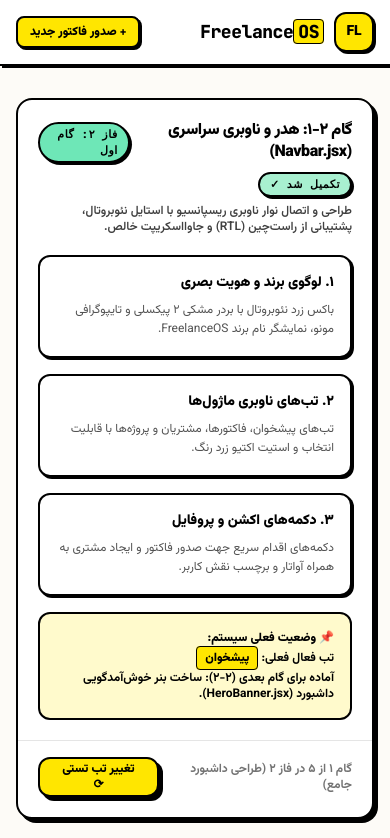
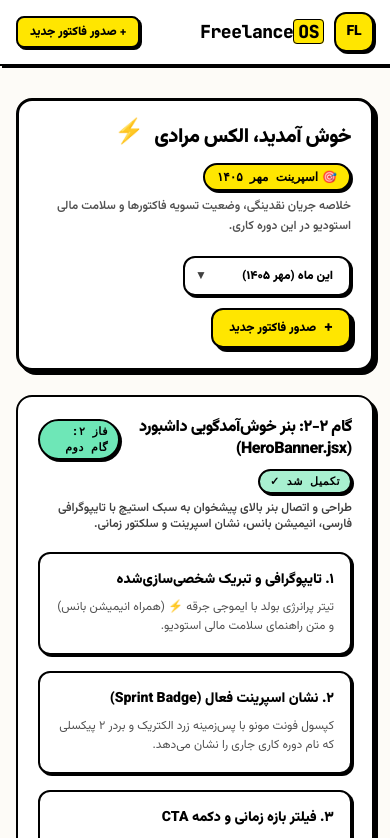
Before and after one commit to ribwar12/freelance-os, a React (Vite) app: page / in a window 390 px wide. Shown: the top 838 px of the page. Built offline with nearby package versions, Linux system fonts and the light colour scheme; the HTML template or start-up script is replaced by a standard one.

Commit message:
feat: complete step 2.2 with HeroBanner component and tutorial doc

```diff
--- a/src/App.jsx
+++ b/src/App.jsx
@@ -1,11 +1,13 @@
 import React, { useState } from 'react';
 import { Navbar } from './components/layout/Navbar';
+import { HeroBanner } from './components/dashboard/HeroBanner';
 import { Button } from './components/ui/Button';
 import { Card, CardHeader, CardTitle, CardDescription, CardContent, CardFooter } from './components/ui/Card';
 import { Badge } from './components/ui/Badge';
 
 export default function App() {
   const [activeTab, setActiveTab] = useState('dashboard');
+  const [period, setPeriod] = useState('current_month');
   const [actionNotice, setActionNotice] = useState('');
 
   const handleTabChange = (tabId) => {
@@ -24,21 +26,31 @@
     return map[id] || id;
   };
 
+  const getPeriodLabel = (val) => {
+    const map = {
+      current_month: 'این ماه (مهر ۱۴۰۵)',
+      last_month: 'ماه قبل (شهریور ۱۴۰۵)',
+      quarter: 'فصل جاری (پاییز ۱۴۰۵)',
+      year: 'سال مالی ۱۴۰۵',
+    };
+    return map[val] || val;
+  };
+
   return (
     <div className="min-h-screen bg-canvas font-sans" dir="rtl">
       {/* کامپوننت نوبار سراسری (گام ۲-۱) */}
       <Navbar
         activeTab={activeTab}
         onTabChange={handleTabChange}
-        onNewInvoice={() => setActionNotice('کلیک روی «صدور فاکتور جدید» (پیاده‌سازی در فاز ۴)')}
-        onNewClient={() => setActionNotice('کلیک روی «مشتری جدید» (پیاده‌سازی در فاز ۵)')}
+        onNewInvoice={() => setActionNotice('کلیک روی «صدور فاکتور جدید» از نوبار (فاز ۴)')}
+        onNewClient={() => setActionNotice('کلیک روی «مشتری جدید» از نوبار (فاز ۵)')}
       />
 
       <main className="max-w-7xl mx-auto px-4 md:px-6 py-8 space-y-6">
         {/* اعلان اکشن تعاملی */}
         {actionNotice && (
           <div className="rounded-xl border-2 border-black bg-retro-mint p-3 text-xs md:text-sm font-black text-black shadow-retro-sm flex items-center justify-between">
-            <span>⚡ رویداد تعاملی دریافتی از نوبار: {actionNotice}</span>
+            <span>⚡ رویداد دریافتی: {actionNotice}</span>
             <button
               onClick={() => setActionNotice('')}
               className="text-black font-bold hover:underline px-2 cursor-pointer"
@@ -48,59 +60,80 @@
           </div>
         )}
 
-        {/* کارت معرفی گام ۲-۱ */}
+        {/* کامپوننت بنر خوش‌آمدگویی و تولبار کنترل (گام ۲-۲) */}
+        <HeroBanner
+          userName="الکس مرادی"
+          sprintLabel="اسپرینت مهر ۱۴۰۵"
+          selectedPeriod={period}
+          onPeriodChange={(newPeriod) => {
+            setPeriod(newPeriod);
+            setActionNotice(`بازه زمانی گزارشات به «${getPeriodLabel(newPeriod)}» تغییر یافت.`);
+          }}
+          onNewInvoice={() => {
+            setActionNotice('کلیک روی «صدور فاکتور جدید» از بنر هیرو داشبورد!');
+          }}
+        />
+
+        {/* کارت معرفی و گزارش گام ۲-۲ */}
         <Card variant="default">
           <CardHeader>
             <div className="flex items-center justify-between flex-wrap gap-2">
               <div className="flex items-center gap-2">
-                <CardTitle>گام ۲-۱: هدر و ناوبری سراسری (Navbar.jsx)</CardTitle>
-                <Badge variant="live">فاز ۲: گام اول</Badge>
+                <CardTitle>گام ۲-۲: بنر خوش‌آمدگویی داشبورد (HeroBanner.jsx)</CardTitle>
+                <Badge variant="live">فاز ۲: گام دوم</Badge>
               </div>
               <Badge variant="paid">تکمیل شد ✓</Badge>
             </div>
             <CardDescription>
-              طراحی و اتصال نوار ناوبری ریسپانسیو با استایل نئوبروتال، پشتیبانی از راست‌چین (RTL) و جاوااسکریپت خالص.
+              طراحی و اتصال بنر بالای پیشخوان به سبک استیچ با تایپوگرافی فارسی، انیمیشن بانس، نشان اسپرینت و سلکتور زمانی.
             </CardDescription>
           </CardHeader>
 
           <CardContent className="space-y-4">
             <div className="grid grid-cols-1 md:grid-cols-3 gap-4">
               <div className="p-4 rounded-xl border-2 border-black bg-white shadow-retro-sm space-y-2">
-                <h4 className="font-black text-sm text-black">۱. لوگوی برند و هویت بصری</h4>
+                <h4 className="font-black text-sm text-black">۱. تایپوگرافی و تبریک شخصی‌سازی‌شده</h4>
                 <p className="text-xs text-neutral-600 leading-relaxed">
-                  باکس زرد نئوبروتال با بردر مشکی ۲ پیکسلی و تایپوگرافی مونو، نمایشگر نام برند FreelanceOS.
+                  تیتر پرانرژی بولد با ایموجی جرقه ⚡ (همراه انیمیشن بانس) و متن راهنمای سلامت مالی استودیو.
                 </p>
               </div>
               <div className="p-4 rounded-xl border-2 border-black bg-white shadow-retro-sm space-y-2">
-                <h4 className="font-black text-sm text-black">۲. تب‌های ناوبری ماژول‌ها</h4>
+                <h4 className="font-black text-sm text-black">۲. نشان اسپرینت فعال (Sprint Badge)</h4>
                 <p className="text-xs text-neutral-600 leading-relaxed">
-                  تب‌های پیشخوان، فاکتورها، مشتریان و پروژه‌ها با قابلیت انتخاب و استیت اکتیو زرد رنگ.
+                  کپسول فونت مونو با پس‌زمینه زرد الکتریک و بردر ۲ پیکسلی که نام دوره کاری جاری را نشان می‌دهد.
                 </p>
               </div>
               <div className="p-4 rounded-xl border-2 border-black bg-white shadow-retro-sm space-y-2">
-                <h4 className="font-black text-sm text-black">۳. دکمه‌های اکشن و پروفایل</h4>
+                <h4 className="font-black text-sm text-black">۳. فیلتر بازه زمانی و دکمه CTA</h4>
                 <p className="text-xs text-neutral-600 leading-relaxed">
-                  دکمه‌های اقدام سریع جهت صدور فاکتور و ایجاد مشتری به همراه آواتار و برچسب نقش کاربر.
+                  منوی دراپ‌داون استایل نئوبروتال برای سوئیچ دوره‌های مالی به همراه دکمه برجسته صدور فاکتور جدید.
                 </p>
               </div>
             </div>
 
-            <div className="rounded-xl border-2 border-black bg-retro-yellow/20 p-4 text-xs font-bold text-black space-y-1">
-              <p className="font-black">📌 وضعیت فعلی سیستم:</p>
-              <p>تب فعال فعلی: <span className="bg-retro-yellow px-2 py-0.5 rounded border border-black font-black">{getTabName(activeTab)}</span></p>
-              <p>آماده برای گام بعدی (۲-۲): ساخت بنر خوش‌آمدگویی داشبورد (HeroBanner.jsx).</p>
+            <div className="rounded-xl border-2 border-black bg-retro-mint/30 p-4 text-xs font-bold text-black space-y-1">
+              <p className="font-black">📌 مقادیر کنونی استیت (Live State):</p>
+              <p>• دوره مالی انتخاب‌شده: <span className="bg-white px-2 py-0.5 rounded border border-black font-black">{getPeriodLabel(period)}</span></p>
+              <p>• تب فعال در نوبار: <span className="bg-white px-2 py-0.5 rounded border border-black font-black">{getTabName(activeTab)}</span></p>
+              <p>• گام بعدی (۲-۳): ساخت ۴ کارت شاخص کلیدی عملکرد (KPI Metric Cards) با رنگ‌های ۴گانه رترو.</p>
             </div>
           </CardContent>
 
           <CardFooter className="justify-between border-t border-neutral-200 pt-4">
             <span className="text-xs font-bold text-neutral-500">
-              گام ۱ از ۵ در فاز ۲ (طراحی داشبورد جامع)
+              پیشرفت فاز ۲: گام ۲ از ۵ تکمیل شد
             </span>
             <Button
-              variant="default"
-              onClick={() => handleTabChange(activeTab === 'dashboard' ? 'invoices' : 'dashboard')}
+              variant="outline"
+              size="sm"
+              onClick={() => {
+                const periods = ['current_month', 'last_month', 'quarter', 'year'];
+                const next = periods[(periods.indexOf(period) + 1) % periods.length];
+                setPeriod(next);
+                setActionNotice(`بازه زمانی به صورت تستی به «${getPeriodLabel(next)}» تغییر یافت.`);
+              }}
             >
-              تغییر تب تستی ⟳
+              تغییر دوره به عنوان تست ⟳
             </Button>
           </CardFooter>
         </Card>
--- /dev/null
+++ b/src/components/dashboard/HeroBanner.jsx
@@ -0,0 +1,66 @@
+import React from 'react';
+import { Button } from '../ui/Button';
+
+export function HeroBanner({
+  userName = 'الکس مرادی',
+  sprintLabel = 'اسپرینت مهر ۱۴۰۵',
+  selectedPeriod = 'current_month',
+  onPeriodChange,
+  onNewInvoice,
+}) {
+  return (
+    <section className="w-full flex flex-col lg:flex-row lg:items-center justify-between gap-5 p-5 md:p-6 bg-white border-[3px] border-black rounded-2xl shadow-retro">
+      {/* بخش راست: پیام خوش‌آمدگویی، وضعیت اسپرینت و توضیحات */}
+      <div className="flex flex-col gap-1.5 text-right">
+        <div className="flex items-center gap-2.5 flex-wrap">
+          <h1 className="text-xl md:text-2xl lg:text-3xl font-black text-black tracking-tight font-sans">
+            خوش آمدید، {userName}
+          </h1>
+          <span className="inline-flex items-center justify-center text-2xl animate-bounce select-none">
+            ⚡
+          </span>
+          <span className="inline-flex items-center gap-1 font-mono text-xs font-black px-3 py-1 bg-retro-yellow text-black border-2 border-black rounded-full shadow-retro-sm">
+            <span>🎯</span>
+            <span>{sprintLabel}</span>
+          </span>
+        </div>
+        <p className="text-xs md:text-sm font-semibold text-neutral-600 leading-relaxed">
+          خلاصه جریان نقدینگی، وضعیت تسویه فاکتورها و سلامت مالی استودیو در این دوره کاری.
+        </p>
+      </div>
+
+      {/* بخش چپ: انتخاب بازه زمانی و دکمه صدور فاکتور */}
+      <div className="flex items-center gap-3 flex-wrap">
+        {/* سلکتور بازه زمانی */}
+        <div className="relative inline-flex items-center">
+          <select
+            value={selectedPeriod}
+            onChange={(e) => onPeriodChange && onPeriodChange(e.target.value)}
+            className="appearance-none bg-white text-xs md:text-sm font-black text-black pr-4 pl-9 py-2.5 rounded-xl border-2 border-black shadow-retro-sm hover:shadow-retro focus:outline-none focus:bg-canvas cursor-pointer transition-all"
+          >
+            <option value="current_month">این ماه (مهر ۱۴۰۵)</option>
+            <option value="last_month">ماه قبل (شهریور ۱۴۰۵)</option>
+            <option value="quarter">فصل جاری (پاییز ۱۴۰۵)</option>
+            <option value="year">سال مالی ۱۴۰۵</option>
+          </select>
+          <span className="absolute left-3 pointer-events-none text-xs font-black text-neutral-700 select-none">
+            ▼
+          </span>
+        </div>
+
+        {/* دکمه صدور فاکتور جدید */}
+        <Button
+          variant="default"
+          size="default"
+          className="shadow-retro hover:shadow-retro-lg gap-2 text-xs md:text-sm whitespace-nowrap"
+          onClick={onNewInvoice}
+        >
+          <span className="text-base font-black leading-none">+</span>
+          <span>صدور فاکتور جدید</span>
+        </Button>
+      </div>
+    </section>
+  );
+}
+
+export default HeroBanner;
```
Also changed, not shown: 1 other file (tests, documents, lock files or other folders).
